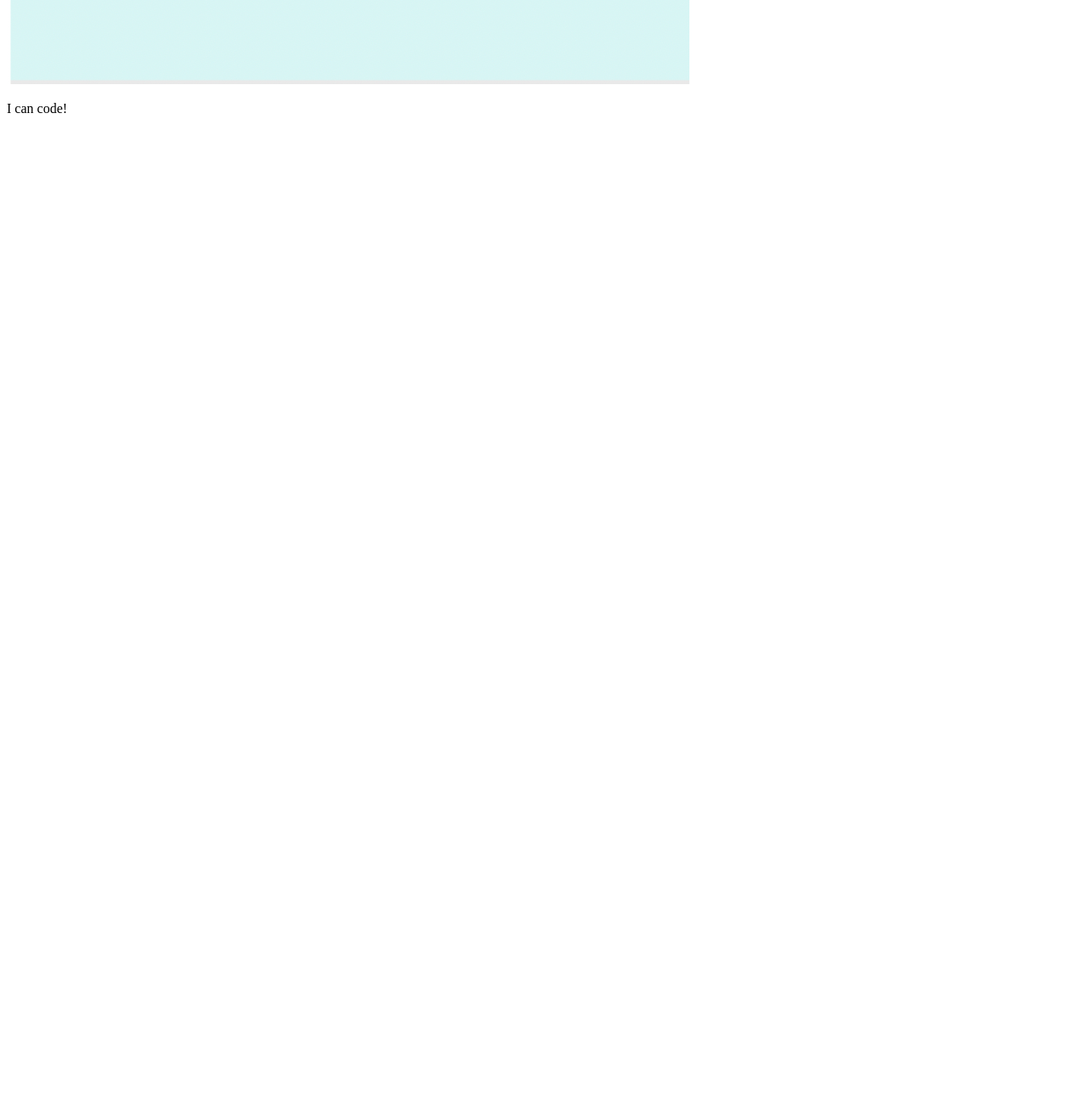
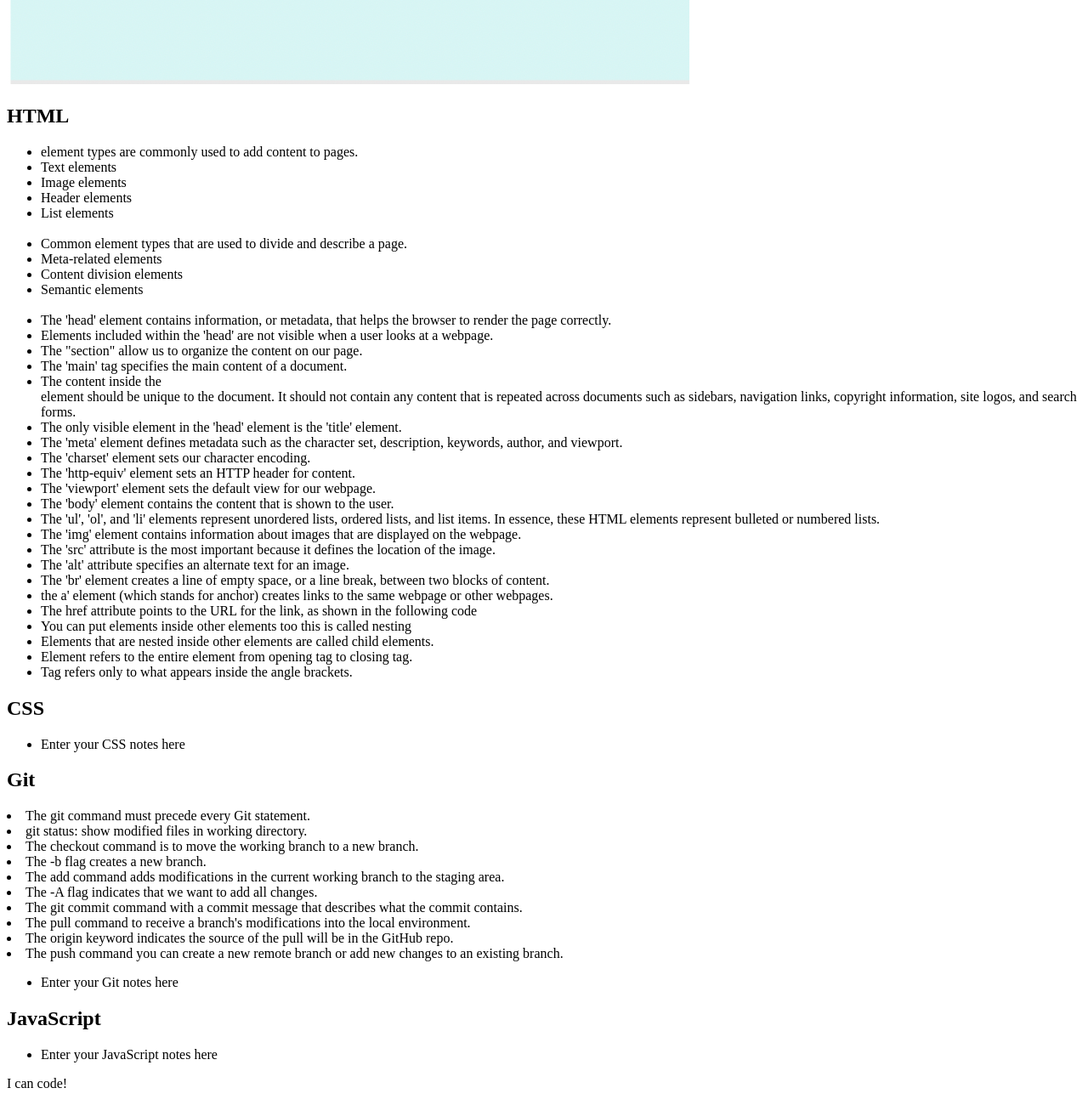
Before and after one commit to musaomark01/prework-study-guide, a plain HTML site: page prework-study-guide/index.html in a window 1280 px wide. Shown: the part 757-2057 px from the top of the page at 85% size. Before the commit the page ends 910 px from the top, so only its background shows below. Drawn offline with Linux system fonts and the light colour scheme.

Commit message:
Added tml and git notes

```diff
--- a/prework-study-guide/index.html
+++ b/prework-study-guide/index.html
@@ -15,7 +15,75 @@
         />
     </header>
     <main>
-      <!-- Student code goes here -->
+      <section class="card" id="html-section">
+        <h2>HTML</h2>
+        <ul>
+          <li>element types are commonly used to add content to pages.</li>
+          <li>Text elements</li>
+          <li>Image elements</li>
+          <li>Header elements</li>
+          <li>List elements</li>
+          <br />
+          <li>Common element types that are used to divide and describe a page.</li>
+          <li>Meta-related elements</li>
+          <li>Content division elements</li>
+          <li>Semantic elements</li>
+          <br />
+          <li>The 'head' element contains information, or metadata, that helps the browser to render the page correctly.</li>
+          <li>Elements included within the 'head' are not visible when a user looks at a webpage.</li>
+          <li>The "section" allow us to organize the content on our page. </li>
+          <li>The 'main' tag specifies the main content of a document.</li>
+          <li>The content inside the <main> element should be unique to the document. It should not contain any content that is repeated across documents such as sidebars, navigation links, copyright information, site logos, and search forms.</li>
+          <li>The only visible element in the 'head' element is the 'title' element.</li>
+          <li>The 'meta' element defines metadata such as the character set, description, keywords, author, and viewport.</li>
+          <li>The 'charset' element sets our character encoding.</li>
+          <li>The 'http-equiv' element sets an HTTP header for content.</li>
+          <li>The 'viewport' element sets the default view for our webpage.</li>
+          <li>The 'body' element contains the content that is shown to the user.</li>
+          <li>The 'ul', 'ol', and 'li' elements represent unordered lists, ordered lists, and list items. In essence, these HTML elements represent bulleted or numbered lists.</li>
+          <li>The 'img' element contains information about images that are displayed on the webpage.</li>
+          <li>The 'src' attribute is the most important because it defines the location of the image.</li>
+          <li>The 'alt'  attribute specifies an alternate text for an image.</li>
+          <li>The 'br' element creates a line of empty space, or a line break, between two blocks of content.</li>
+          <li> the a' element (which stands for anchor) creates links to the same webpage or other webpages.</li>
+          <li>The href attribute points to the URL for the link, as shown in the following code</li>
+          <li>You can put elements inside other elements too this is called nesting</li>
+          <li>Elements that are nested inside other elements are called child elements.</li>
+          <li>Element refers to the entire element from opening tag to closing tag.</li>
+          <li>Tag refers only to what appears inside the angle brackets.</li>
+        </ul>
+      </section>
+
+      <section class="card" id="css-section">
+        <h2>CSS</h2>
+        <ul>
+          <li>Enter your CSS notes here</li>
+        </ul>
+      </section>
+
+      <section class="card" id="git-section">
+        <h2>Git</h2>
+        <li>The git command must precede every Git statement.</li>
+        <li>git status: show modified files in working directory.</li>
+        <li>The checkout command is to move the working branch to a new branch.</li>
+        <li>The -b flag creates a new branch.</li>
+        <li>The add command adds modifications in the current working branch to the staging area. </li>
+        <li>The -A flag indicates that we want to add all changes.</li>
+        <li>The git commit command with a commit message that describes what the commit contains.</li>
+        <li>The pull command to receive a branch's modifications into the local environment. </li>
+        <li>The origin keyword indicates the source of the pull will be in the GitHub repo.</li>
+        <li>The push command you can create a new remote branch or add new changes to an existing branch.</li>
+        <ul>
+          <li>Enter your Git notes here</li>
+        </ul>
+      </section>
+
+      <section class="card" id="javascript-section">
+        <h2>JavaScript</h2>
+        <ul>
+          <li>Enter your JavaScript notes here</li>
+        </ul>
+      </section>
     </main>
 
     <footer>
```
